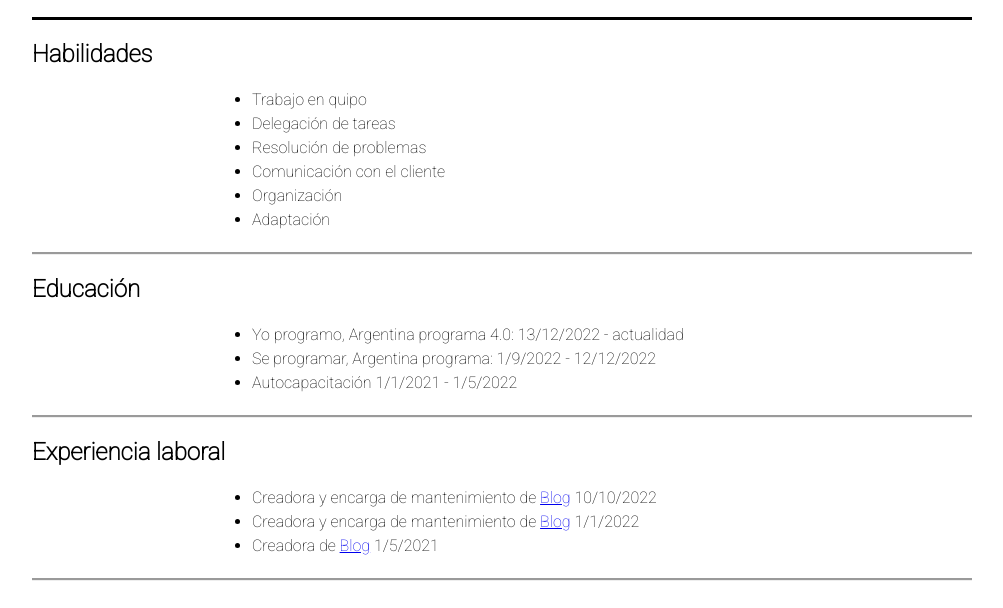
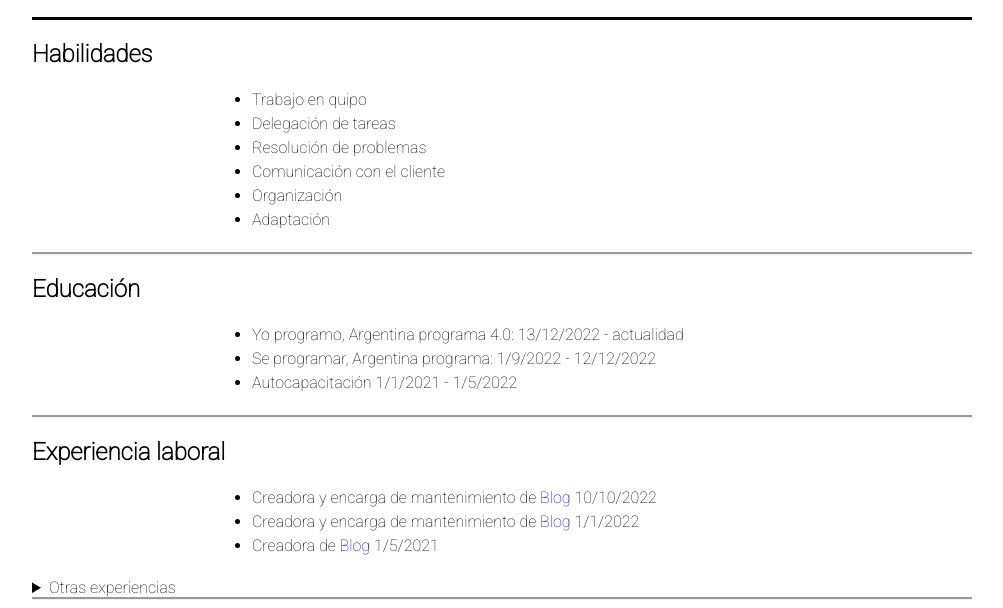
Before and after one commit to DanDamBer/Proyecto-Cv, a plain HTML site: page index.html in a window 1280 px wide. Shown: the part 327-935 px from the top of the page, without its empty margins (138-1141 px from the left). Drawn offline with Linux system fonts and the light colour scheme.

Commit message:
Add files via upload

```diff
--- a/index.html
+++ b/index.html
@@ -51,10 +51,18 @@
         <section class="datos_b">
             <h2>Experiencia laboral</h2>
             <ul class="contacto">
-                <li>Creadora y encarga de mantenimiento de <a href="https://viajandoporahi.com/">Blog</a> 10/10/2022</li>
-                <li>Creadora y encarga de mantenimiento de <a href="https://barkingreen.com/blog/">Blog</a> 1/1/2022</li>
-                <li>Creadora de <a href="https://beautyblog.es/">Blog</a> 1/5/2021</li>
+                <li>Creadora y encarga de mantenimiento de <a class="enlace" href="https://viajandoporahi.com/">Blog</a> 10/10/2022</li>
+                <li>Creadora y encarga de mantenimiento de <a class="enlace" href="https://barkingreen.com/blog/">Blog</a> 1/1/2022</li>
+                <li>Creadora de <a class="enlace" href="https://beautyblog.es/">Blog</a> 1/5/2021</li>
             </ul>
+            <details>
+                <summary>Otras experiencias</summary>
+                <ul>
+                    <li>Mantenimiento de aplicación bancaria 1/07/2022</li>
+                    <li>Desck help 1/07/2022</li>
+                    <li>Diseño de aplicaciones para proyecto propio 1/08/2022</li>
+                </ul>
+            </details>
         </section>
     </main>
     </div>
--- a/style.css
+++ b/style.css
@@ -32,12 +32,17 @@
     font-size: 17px;
 }
 
+.datos_b{
+    border-bottom: groove;
+}
+
 .contacto{
     margin: 20px;
     padding: 0 0 0 200px;
     line-height: 1.5;
 }
 
-.datos_b{
-    border-bottom: groove;
+.enlace{
+    text-decoration: none;
+    color: blue;
 }
```
